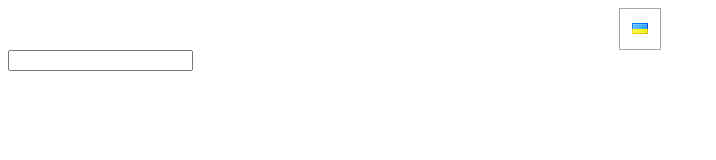
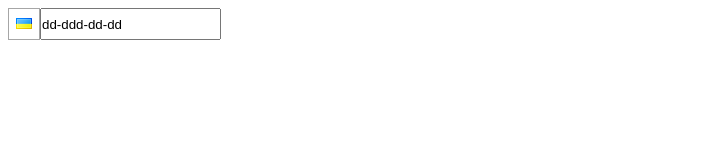
Before and after one commit to serioga-ninja/web-components-list, a website built with webpack: page index.html in a window 1280 px wide. Shown: the whole page, without its empty margins (0-716 px from the left). Built offline with nearby package versions, Linux system fonts and the light colour scheme.

Commit message:
update this

```diff
--- a/index.html
+++ b/index.html
@@ -5,7 +5,9 @@
     <title>Demo</title>
 </head>
 <body>
-<countries-select country-phone-code="380"></countries-select>
-<phone-input pattern="\(\d\d\d\) \d\d\d-\d\d\d\d"></phone-input>
+<country-phone-select
+        country-phone-code="380"
+        country-code="UA"
+></country-phone-select>
 </body>
 </html>
--- a/src/countries-info.ts
+++ b/src/countries-info.ts
@@ -1139,6 +1139,7 @@ export const countriesInfo: ICountryInfoRow[] = [
     countryName: 'Ukraine',
     ISO2: 'UA',
     phoneCode: 380,
+    phoneMask: '\d\d-\d\d\d-\d\d-\d\d'
   },
   {
     countryName: 'United Arab Emirates',
--- a/src/country-phone-select/country-phone-select.html
+++ /dev/null
@@ -1,2 +0,0 @@
-<countries-select country-phone-code="380"></countries-select>
-<phone-input></phone-input>
--- /dev/null
+++ b/src/country-phone-select/country-phone-select.less
@@ -0,0 +1,16 @@
+country-phone-select {
+  display: flex;
+  flex-direction: row;
+  align-items: stretch;
+  justify-content: flex-start;
+
+  phone-input {
+    input {
+      height: 100%;
+      width: 100%;
+      box-sizing: border-box;
+      padding: 0;
+
+    }
+  }
+}
--- a/src/country-phone-select/country-phone-select.ts
+++ b/src/country-phone-select/country-phone-select.ts
@@ -1,15 +1,59 @@
-import html from './country-phone-select.html';
-
+import './country-phone-select.less';
+import { countriesInfo } from '../countries-info';
 
 customElements.define('country-phone-select', class extends HTMLElement {
   static get observedAttributes() {
     return ['value', 'country-code', 'country-phone-code'];
   }
 
+  get countryCode() {
+    return this.getAttribute('country-code');
+  }
+
+  set countryCode(value: string) {
+    this.setAttribute('country-code', value);
+  }
+
+  get countryPhoneCode() {
+    return this.getAttribute('country-phone-code');
+  }
+
+  set countryPhoneCode(value: string) {
+    this.setAttribute('country-phone-code', value);
+  }
+
+  get invalid() {
+    return (this.getElementsByTagName('phone-number') as any).invalid;
+  }
+
+  countryObserver: MutationObserver;
+  phoneObserver: MutationObserver;
+
   constructor() {
     super();
 
-    this.innerHTML = html;
+    this.countryObserver = new MutationObserver((mutation) => {
+
+    });
+  }
+
+  render() {
+    const { phoneMask } = countriesInfo
+      .find(row => row.ISO2.toLowerCase() === this.countryCode.toLowerCase())
+
+    this.innerHTML = `
+      <countries-select
+        country-phone-code="${this.countryPhoneCode}"
+        country-code="${this.countryCode}"
+      ></countries-select>
+      <phone-input
+        pattern="${phoneMask || ''}"
+      ></phone-input>
+    `;
+  }
+
+  connectedCallback() {
+    this.render();
   }
 
 });
--- a/src/country-selector/country-selector.less
+++ b/src/country-selector/country-selector.less
@@ -10,7 +10,6 @@
 @height2: 11px; // Appears 2 times
 
 countries-select {
-  margin: 0 auto;
   position: relative;
   width: fit-content;
   display: block;
@@ -19,9 +18,9 @@ countries-select {
     background: @color0;
     border: 1px solid @color1;
     cursor: pointer;
-    height: 40px;
-    width: 40px;
-    line-height: 40px;
+    height: 30px;
+    width: 30px;
+    line-height: 30px;
     overflow: hidden;
     position: relative;
     text-overflow: ellipsis;
@@ -83,7 +82,7 @@ countries-select {
 .flag {
   width: 16px;
   height: 11px;
-  margin: 0 12px;
+  margin: 0 7px;
   display: inline-block;
   background: url('../../assets/img/flags.png') no-repeat;
 }
--- a/src/phone-input/phone-input.ts
+++ b/src/phone-input/phone-input.ts
@@ -133,6 +133,6 @@ customElements.define('phone-input', class extends HTMLElement {
   }
 
   cleanValue(value?: string): string {
-    return !value ? '' : value.match(/([\d])/g).join('');
+    return !value ? '' : value.match(/([\d])/g)?.join('') || '';
   }
 });
```
